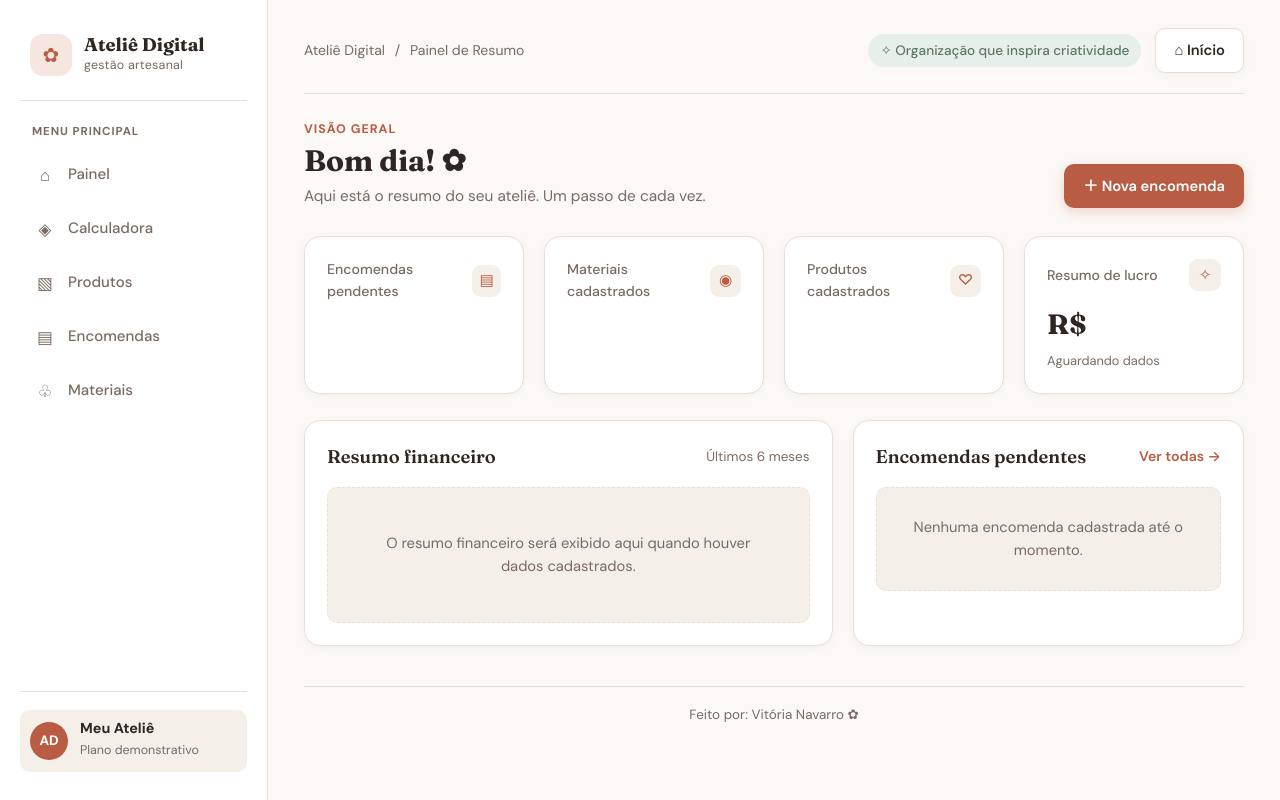
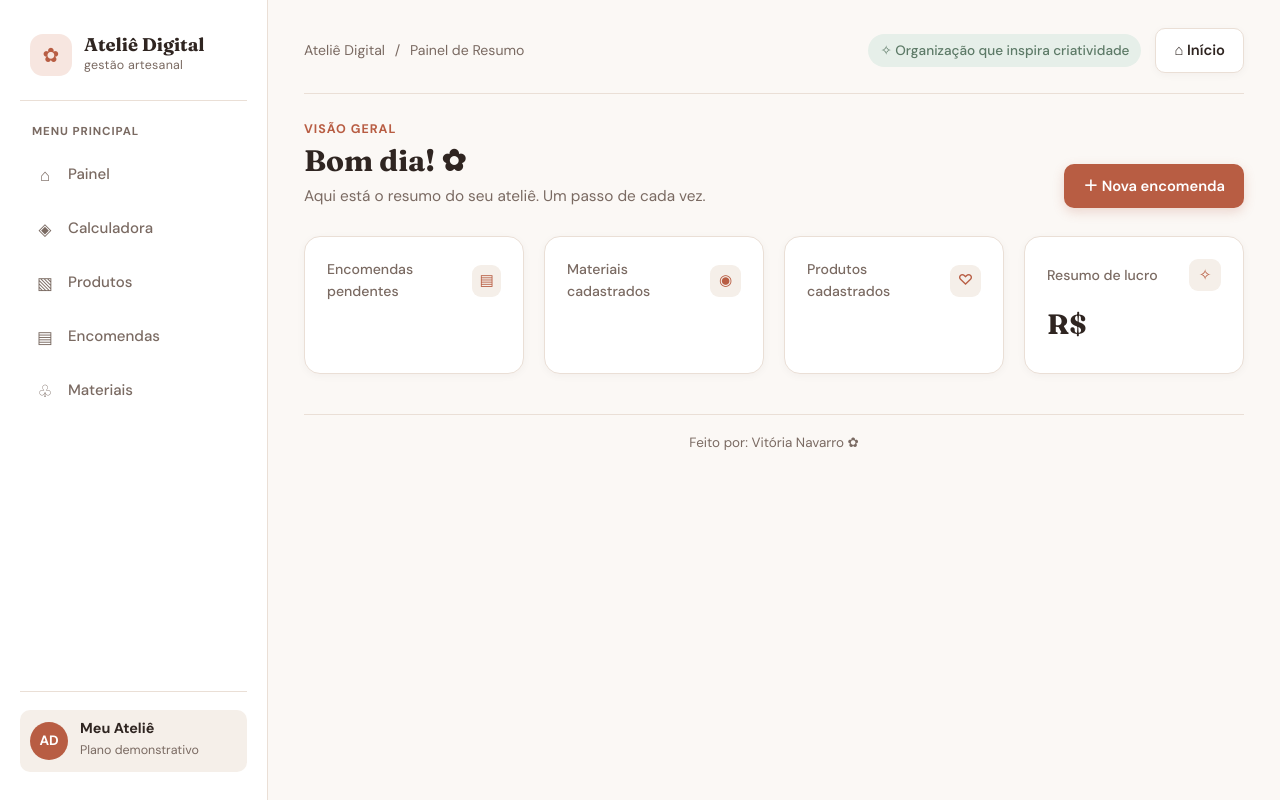
Before and after one commit to Vick3228/Atelie, a Node project: template views/index.ejs in a window 1280 px wide. Run offline with Node 20 templates, Linux system fonts and the light colour scheme; the template is opened without the code that fills it, so the values that code supplies are empty.

Commit message:
atualizacoes finais

```diff
--- a/views/calculadora.ejs
+++ b/views/calculadora.ejs
@@ -1,4 +1,3 @@
-
 <%- include('./cabecalho') %>
 
     <main class="main">
@@ -100,7 +99,7 @@
         </section>
 
         <footer class="footer">
-        Ateliê Digital · Precifique com cuidado ✿
+            Feito por: Vitória Navarro ✿
         </footer>
     </main>
 
@@ -162,4 +161,5 @@
     </script>
 
     </body>
+
     </html>
--- a/views/index.ejs
+++ b/views/index.ejs
@@ -38,23 +38,7 @@
         <div class="stat-value">
           R$ <%= totalEncomendas.toFixed(2) %>
         </div>
-        <div class="stat-note">Aguardando dados</div>
-      </article>
-    </section>
-    <section class="grid content-grid">
-      <article class="card">
-        <div class="section-head">
-          <h2>Resumo financeiro</h2><span class="muted small">Últimos 6 meses</span>
-        </div>
-        <div class="chart-wrap">
-          <div class="note">O resumo financeiro será exibido aqui quando houver dados cadastrados.</div>
-        </div>
-      </article>
-      <article class="card">
-        <div class="section-head">
-          <h2>Encomendas pendentes</h2><a class="text-link" href="encomendas">Ver todas →</a>
-        </div>
-        <div class="note">Nenhuma encomenda cadastrada até o momento.</div>
+        <div class="stat-note"></div>
       </article>
     </section>
 
```
Lines whose indentation alone changed are shown as unchanged.
